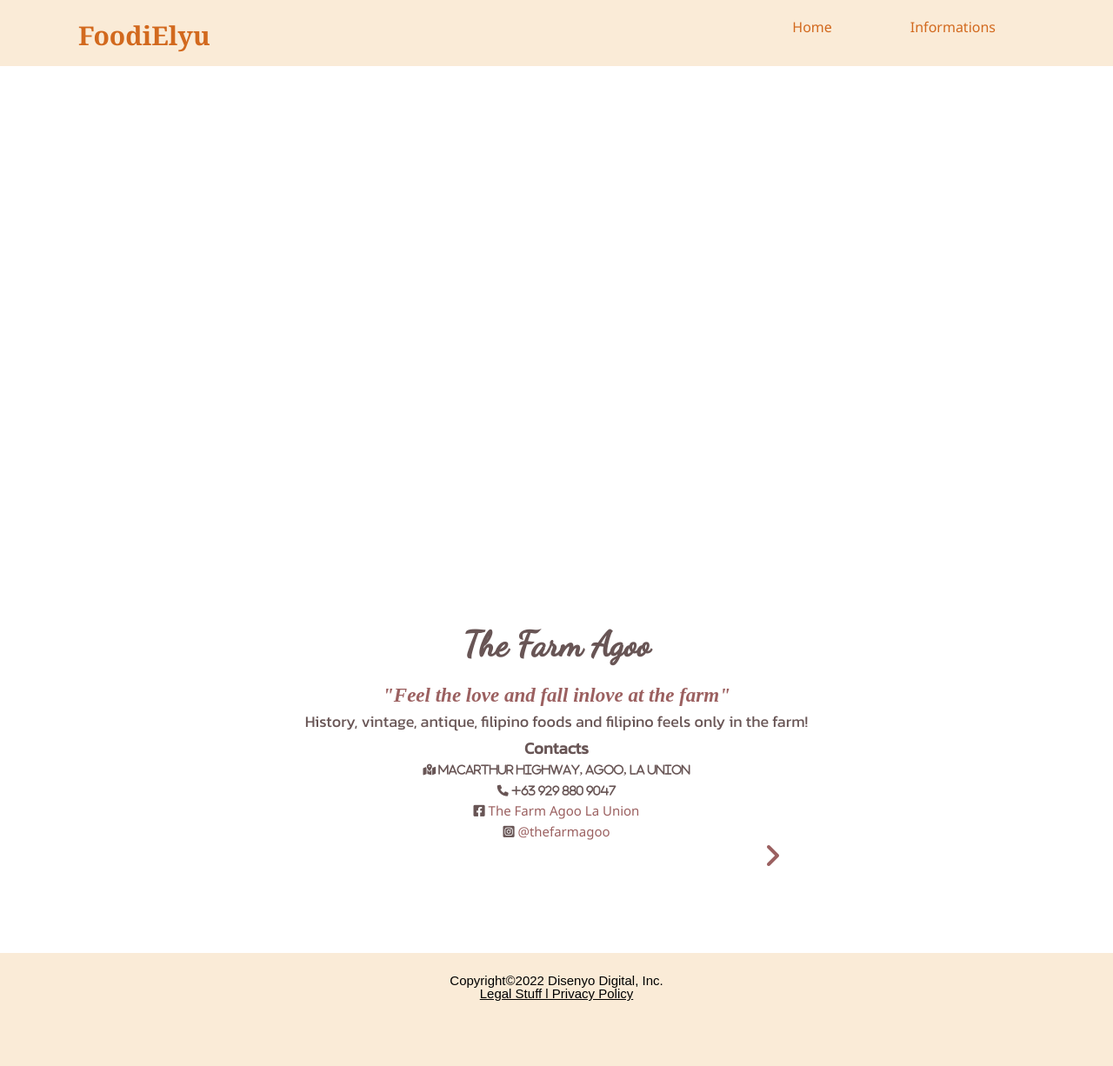
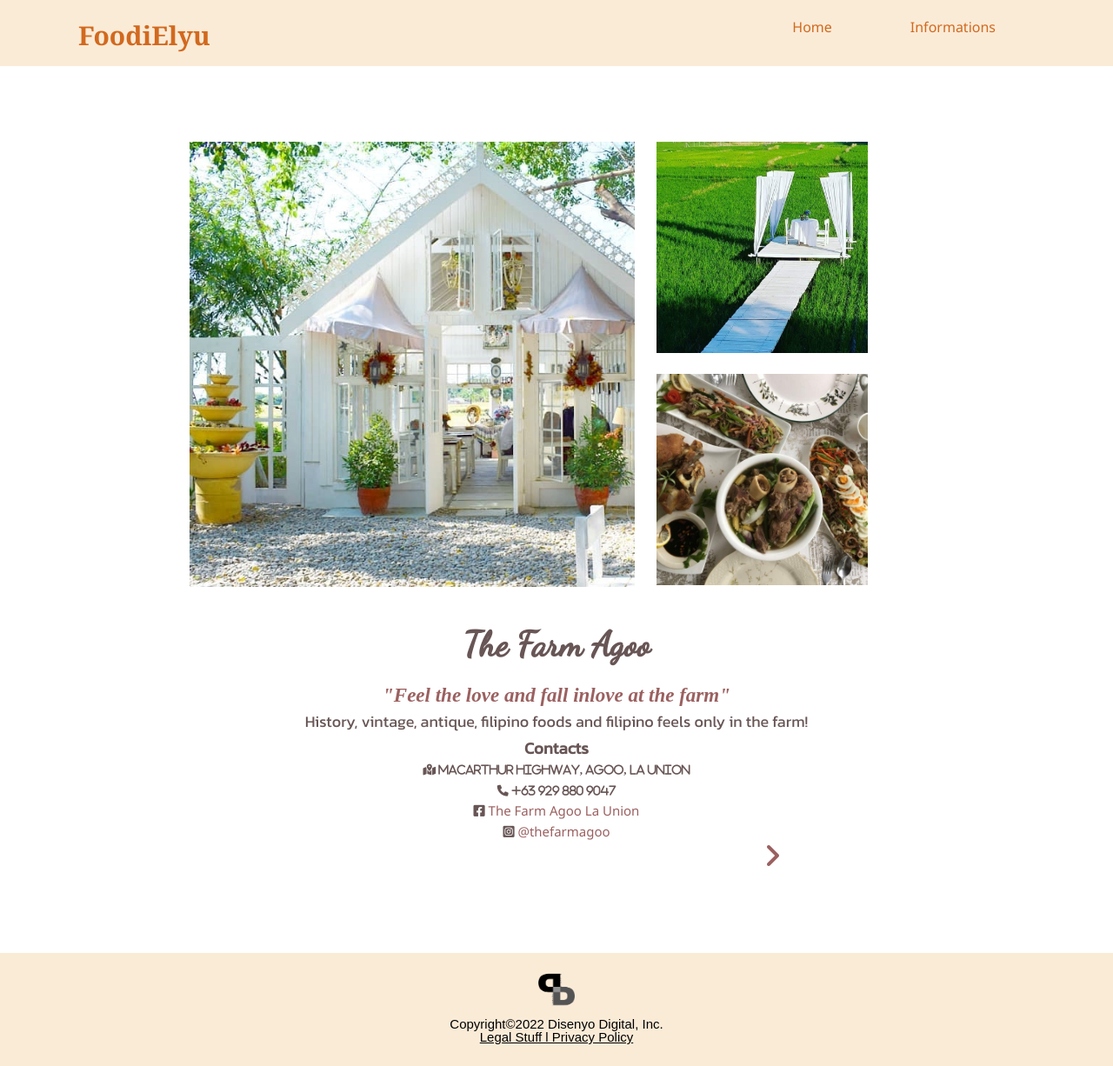
Before and after one commit to jehzelle/foodielyu_group2, a plain HTML site: page clickhere.html in a window 1280 px wide. Shown: the whole page at 87% size. Drawn offline with Linux system fonts and the light colour scheme; files that its build step writes are made by us from their sources; a web font is replaced by a local one.

Commit message:
Update clickhere.html

```diff
--- a/clickhere.html
+++ b/clickhere.html
@@ -5,7 +5,7 @@
     <meta http-equiv="X-UA-Compatible" content="IE=edge">
     <meta name="viewport" content="width=device-width, initial-scale=1.0">
     <link rel="stylesheet" href="https://cdnjs.cloudflare.com/ajax/libs/font-awesome/6.0.0/css/all.min.css">
-    <link rel="stylesheet" href="css/page2.css">
+    <link rel="stylesheet" href="page2.css">
     <link href="https://fonts.googleapis.com/css2?family=Redressed&display=swap" rel="stylesheet">
     <link href="https://fonts.googleapis.com/css2?family=Dancing+Script:wght@500&family=Redressed&display=swap" rel="stylesheet">
     <link href="https://fonts.googleapis.com/css2?family=Dancing+Script:wght@500&family=Kanit&family=Redressed&display=swap" rel="stylesheet">
@@ -29,9 +29,9 @@
         <div>
             <h1 id="list">List of Restaurants</h1>
             <div >
-                <img id="f1" class="pic" src="/image/farm.jpg" alt="">
-                <img id="f2" class="pic" src="/image/farm1.jpg" alt="">
-                <img id="f3" class="pic" src="/image/farm2.jpg" alt="">
+                <img id="f1" class="pic" src="farm.jpg" alt="">
+                <img id="f2" class="pic" src="farm1.jpg" alt="">
+                <img id="f3" class="pic" src="farm2.jpg" alt="">
                 <div class="resto-one text">
                 <h2 class="lead-head">The Farm Agoo</h2>
                 <p class="italic">
@@ -55,7 +55,7 @@
     </section>
         <footer>
         <div class="foot">
-          <img id="dd" src="/image/D (5).png" alt="">
+          <img id="dd" src="D (5).png" alt="">
           <p>Copyright&copy;2022 Disenyo Digital, Inc.</p>
           <p id="footer">Legal Stuff  l Privacy Policy</p>
         </div>
```
